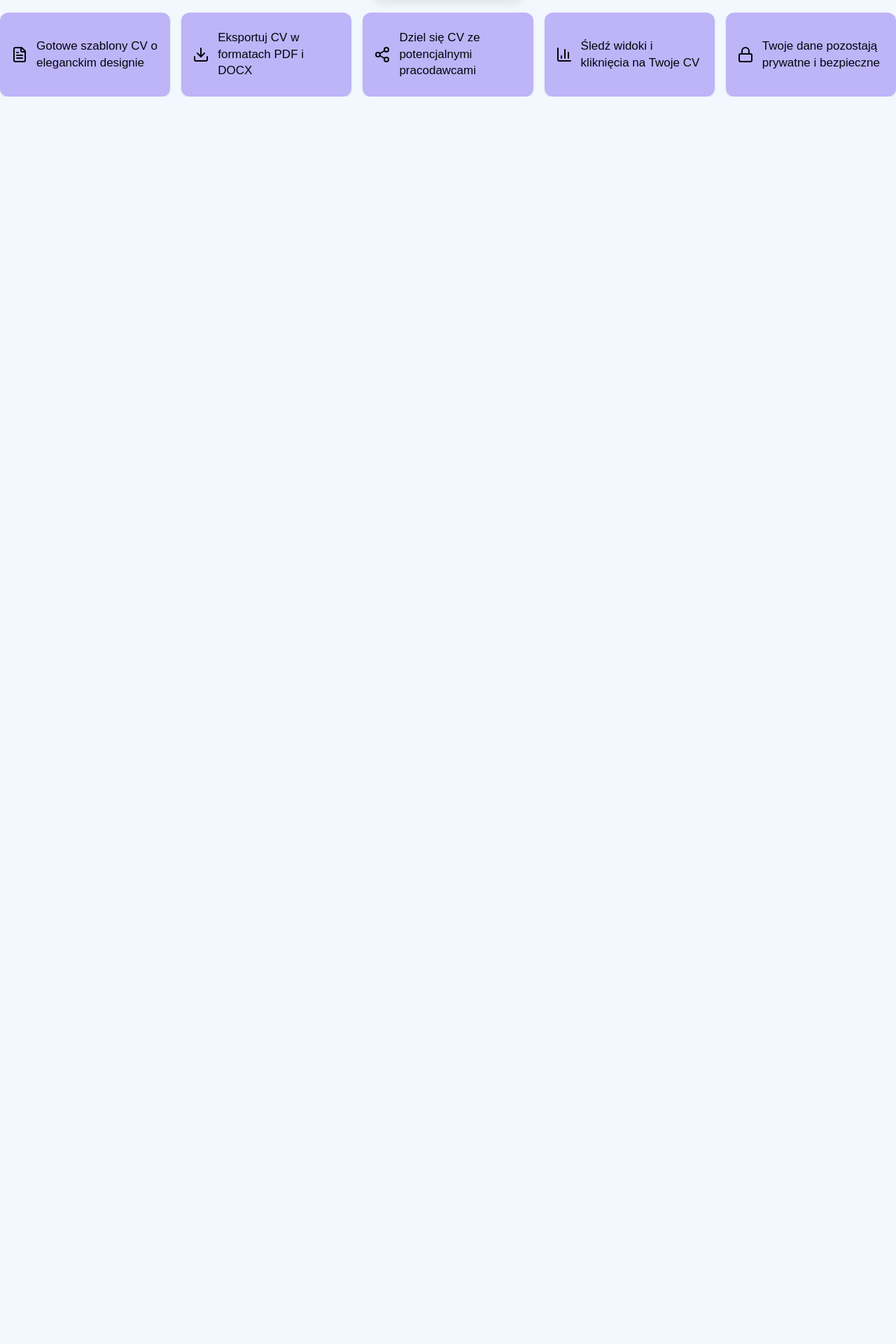
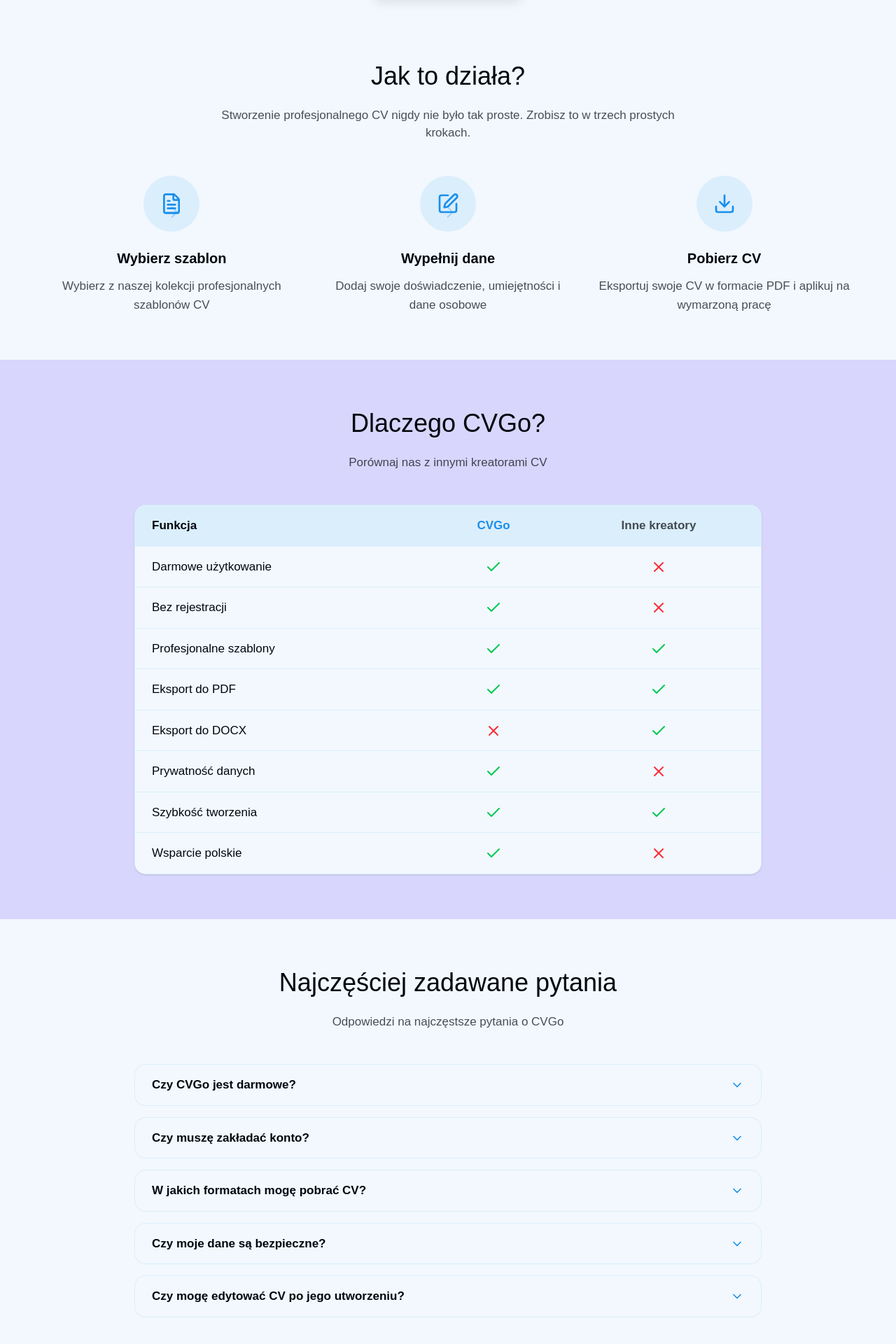
Before and after one commit to alvvik/CVGo, a Next.js app: page / in a window 1280 px wide. Shown: the part 788-2708 px from the top of the page at 70% size. Before the commit the page ends 926 px from the top, so only its background shows below. Built offline with nearby package versions, Linux system fonts and the light colour scheme.

Commit message:
feat: expand landing page

```diff
--- a/next.config.ts
+++ b/next.config.ts
@@ -3,7 +3,14 @@
 const nextConfig: NextConfig = {
   /* config options here */
   images: {
-    remotePatterns: [new URL("https://placehold.net/avatar.svg")],
+    remotePatterns: [
+      {
+        protocol: "https",
+        hostname: "placehold.net",
+        port: "",
+        pathname: "/**",
+      },
+    ],
   },
 };
 
--- a/src/app/page.tsx
+++ b/src/app/page.tsx
@@ -1,12 +1,17 @@
-import Features from "@/components/Features/Features";
 import Hero from "@/components/Hero/Hero";
 import FloatingCreatorButton from "@/components/FloatingCreatorButton";
+import HowItWorks from "@/components/HowItWorks/HowItWorks";
+
+import FAQ from "@/components/FAQ/FAQ";
+import Comparison from "@/components/Comparison/Comparison";
 
 export default function Home() {
   return (
     <main>
       <Hero />
-      <Features />
+      <HowItWorks />
+      <Comparison />
+      <FAQ />
       <FloatingCreatorButton />
     </main>
   );
--- a/src/components/CVTemplates/templates.tsx
+++ b/src/components/CVTemplates/templates.tsx
@@ -1,5 +1,3 @@
-"use client";
-
 import ClassicCV from "./ClassicCV";
 import ModernCV from "./ModernCV";
 
--- /dev/null
+++ b/src/components/Comparison/Comparison.tsx
@@ -0,0 +1,74 @@
+import { Check, X } from "lucide-react";
+
+interface ComparisonItem {
+  feature: string;
+  cvgo: boolean;
+  competitors: boolean;
+}
+
+const comparisonData: ComparisonItem[] = [
+  { feature: "Darmowe użytkowanie", cvgo: true, competitors: false },
+  { feature: "Bez rejestracji", cvgo: true, competitors: false },
+  { feature: "Profesjonalne szablony", cvgo: true, competitors: true },
+  { feature: "Eksport do PDF", cvgo: true, competitors: true },
+  { feature: "Eksport do DOCX", cvgo: false, competitors: true },
+  { feature: "Prywatność danych", cvgo: true, competitors: false },
+  { feature: "Szybkość tworzenia", cvgo: true, competitors: true },
+  { feature: "Wsparcie polskie", cvgo: true, competitors: false },
+];
+
+export default function Comparison() {
+  return (
+    <section className="py-16 px-8 bg-secondary/30">
+      <div className="max-w-4xl mx-auto">
+        <h2 className="text-fluid-h2 text-center mb-4 text-text">
+          Dlaczego CVGo?
+        </h2>
+        <p className="text-center text-text/70 mb-12">
+          Porównaj nas z innymi kreatorami CV
+        </p>
+        <div className="bg-background rounded-2xl overflow-hidden shadow-sm border border-primary/10">
+          <table className="w-full">
+            <thead>
+              <tr className="bg-primary/10">
+                <th className="px-6 py-4 text-left font-semibold text-text">
+                  Funkcja
+                </th>
+                <th className="px-6 py-4 text-center font-semibold text-primary">
+                  CVGo
+                </th>
+                <th className="px-6 py-4 text-center font-semibold text-text/70">
+                  Inne kreatory
+                </th>
+              </tr>
+            </thead>
+            <tbody>
+              {comparisonData.map((item, index) => (
+                <tr
+                  key={index}
+                  className="border-t border-primary/10 hover:bg-primary/5"
+                >
+                  <td className="px-6 py-4 text-text">{item.feature}</td>
+                  <td className="px-6 py-4 text-center">
+                    {item.cvgo ? (
+                      <Check className="w-6 h-6 text-green-500 mx-auto" />
+                    ) : (
+                      <X className="w-6 h-6 text-red-500 mx-auto" />
+                    )}
+                  </td>
+                  <td className="px-6 py-4 text-center">
+                    {item.competitors ? (
+                      <Check className="w-6 h-6 text-green-500 mx-auto" />
+                    ) : (
+                      <X className="w-6 h-6 text-red-500 mx-auto" />
+                    )}
+                  </td>
+                </tr>
+              ))}
+            </tbody>
+          </table>
+        </div>
+      </div>
+    </section>
+  );
+}
--- /dev/null
+++ b/src/components/FAQ/FAQ.tsx
@@ -0,0 +1,105 @@
+"use client";
+import { ChevronDown } from "lucide-react";
+import { useState } from "react";
+
+interface FAQItem {
+  question: string;
+  answer: string;
+}
+
+const faqData: FAQItem[] = [
+  {
+    question: "Czy CVGo jest darmowe?",
+    answer:
+      "Tak, CVGo jest w 100% darmowe. Możesz tworzyć i pobierać CV bez żadnych ukrytych opłat.",
+  },
+  {
+    question: "Czy muszę zakładać konto?",
+    answer:
+      "Nie, nie musisz zakładać konta. Możesz od razu przejść do tworzenia CV bez rejestracji.",
+  },
+  {
+    question: "W jakich formatach mogę pobrać CV?",
+    answer:
+      "Obecnie obsługujemy eksport do formatu PDF. Wkrótce dodamy również możliwość eksportu do DOCX.",
+  },
+  {
+    question: "Czy moje dane są bezpieczne?",
+    answer:
+      "Tak, Twoje dane są przetwarzane lokalnie w przeglądarce i nie są przechowywane na naszych serwerach.",
+  },
+  {
+    question: "Czy mogę edytować CV po jego utworzeniu?",
+    answer:
+      "Tak, możesz wrócić do kreatora w dowolnym momencie i edytować swoje CV.",
+  },
+];
+
+export default function FAQ() {
+  const [openIndex, setOpenIndex] = useState<number | null>(null);
+
+  const toggleFAQ = (index: number) => {
+    setOpenIndex(openIndex === index ? null : index);
+  };
+
+  const handleKeyDown = (event: React.KeyboardEvent, index: number) => {
+    if (event.key === "Enter" || event.key === " ") {
+      event.preventDefault();
+      toggleFAQ(index);
+    }
+  };
+
+  return (
+    <section className="py-16 px-8" aria-labelledby="faq-heading">
+      <div className="max-w-4xl mx-auto">
+        <h2
+          id="faq-heading"
+          className="text-fluid-h2 text-center mb-4 text-text"
+        >
+          Najczęściej zadawane pytania
+        </h2>
+        <p className="text-center text-text/70 mb-12">
+          Odpowiedzi na najczęstsze pytania o CVGo
+        </p>
+        <div className="space-y-4" role="region" aria-label="FAQ">
+          {faqData.map((faq, index) => (
+            <div
+              key={index}
+              className="bg-background rounded-2xl border border-primary/10 overflow-hidden"
+            >
+              <button
+                onClick={() => toggleFAQ(index)}
+                onKeyDown={(e) => handleKeyDown(e, index)}
+                aria-expanded={openIndex === index}
+                aria-controls={`faq-answer-${index}`}
+                className="w-full px-6 py-4 flex items-center justify-between text-left hover:bg-primary/5 transition-colors focus:outline-none focus:ring-2 focus:ring-primary focus:ring-inset"
+              >
+                <span className="font-semibold text-text">{faq.question}</span>
+                <ChevronDown
+                  className={`w-5 h-5 text-primary shrink-0 ml-4 transition-transform duration-300 ease-in-out ${
+                    openIndex === index ? "rotate-180" : ""
+                  }`}
+                  aria-hidden="true"
+                />
+              </button>
+              <div
+                id={`faq-answer-${index}`}
+                role="region"
+                aria-labelledby={`faq-question-${index}`}
+                className={`overflow-hidden transition-all duration-300 ease-in-out ${
+                  openIndex === index
+                    ? "max-h-96 opacity-100"
+                    : "max-h-0 opacity-0"
+                }`}
+              >
+                <div className="px-6 pb-4 text-text/80 leading-relaxed">
+                  {faq.answer}
+                </div>
+              </div>
+            </div>
+          ))}
+        </div>
+      </div>
+    </section>
+  );
+}
--- a/src/components/Features/Features.tsx
+++ /dev/null
@@ -1,44 +0,0 @@
-import { FileText, Download, Share2, BarChart3, Lock } from "lucide-react";
-
-interface FeaturesProps {
-  description: string;
-  icon: React.ReactNode;
-}
-const featuresData: FeaturesProps[] = [
-  {
-    description: "Gotowe szablony CV o eleganckim designie",
-    icon: <FileText className="w-6 h-6" />,
-  },
-
-  {
-    description: "Eksportuj CV w formatach PDF i DOCX",
-    icon: <Download className="w-6 h-6" />,
-  },
-  {
-    description: "Dziel się CV ze potencjalnymi pracodawcami",
-    icon: <Share2 className="w-6 h-6" />,
-  },
-  {
-    description: "Śledź widoki i kliknięcia na Twoje CV",
-    icon: <BarChart3 className="w-6 h-6" />,
-  },
-  {
-    description: "Twoje dane pozostają prywatne i bezpieczne",
-    icon: <Lock className="w-6 h-6 " />,
-  },
-];
-export default function Features() {
-  return (
-    <div className="flex flex-col md:flex-row justify-center items-center gap-4 ">
-      {featuresData.map((feature, index) => (
-        <div
-          key={index}
-          className="flex items-center gap-3 w-2/3 min-h-24 md:min-h-30 md:w-64 px-4 py-3 rounded-xl  bg-secondary/60 shadow-sm"
-        >
-          <div>{feature.icon}</div>
-          <p className="  text-left leading-snug">{feature.description}</p>
-        </div>
-      ))}
-    </div>
-  );
-}
--- /dev/null
+++ b/src/components/HowItWorks/HowItWorks.tsx
@@ -0,0 +1,67 @@
+import { FileText, Edit, Download, ArrowRight } from "lucide-react";
+
+interface Step {
+  number: number;
+  title: string;
+  description: string;
+  icon: React.ReactNode;
+}
+
+const steps: Step[] = [
+  {
+    number: 1,
+    title: "Wybierz szablon",
+    description: "Wybierz z naszej kolekcji profesjonalnych szablonów CV",
+    icon: <FileText className="w-8 h-8" />,
+  },
+  {
+    number: 2,
+    title: "Wypełnij dane",
+    description: "Dodaj swoje doświadczenie, umiejętności i dane osobowe",
+    icon: <Edit className="w-8 h-8" />,
+  },
+  {
+    number: 3,
+    title: "Pobierz CV",
+    description:
+      "Eksportuj swoje CV w formacie PDF i aplikuj na wymarzoną pracę",
+    icon: <Download className="w-8 h-8" />,
+  },
+];
+
+export default function HowItWorks() {
+  return (
+    <section className="py-16 px-8">
+      <div className="max-w-6xl mx-auto">
+        <h2 className="text-fluid-h2 text-center mb-4 text-text">
+          Jak to działa?
+        </h2>
+        <p className="text-center text-text/70 mb-12 max-w-2xl mx-auto">
+          Stworzenie profesjonalnego CV nigdy nie było tak proste. Zrobisz to w
+          trzech prostych krokach.
+        </p>
+        <div className="grid grid-cols-1 md:grid-cols-3 gap-8">
+          {steps.map((step, index) => (
+            <div
+              key={index}
+              className="relative flex flex-col items-center text-center"
+            >
+              <div className="w-20 h-20 rounded-full bg-primary/10 flex items-center justify-center mb-6 text-primary">
+                {step.icon}
+              </div>
+              <div className="absolute top-8 left-1/2 transform -translate-x-1/2 w-full hidden md:block">
+                {index < steps.length - 1 && (
+                  <ArrowRight className="w-6 h-6 text-primary/30 mx-auto mt-2" />
+                )}
+              </div>
+              <h3 className="text-xl font-semibold mb-3 text-text">
+                {step.title}
+              </h3>
+              <p className="text-text/70 leading-relaxed">{step.description}</p>
+            </div>
+          ))}
+        </div>
+      </div>
+    </section>
+  );
+}
```
